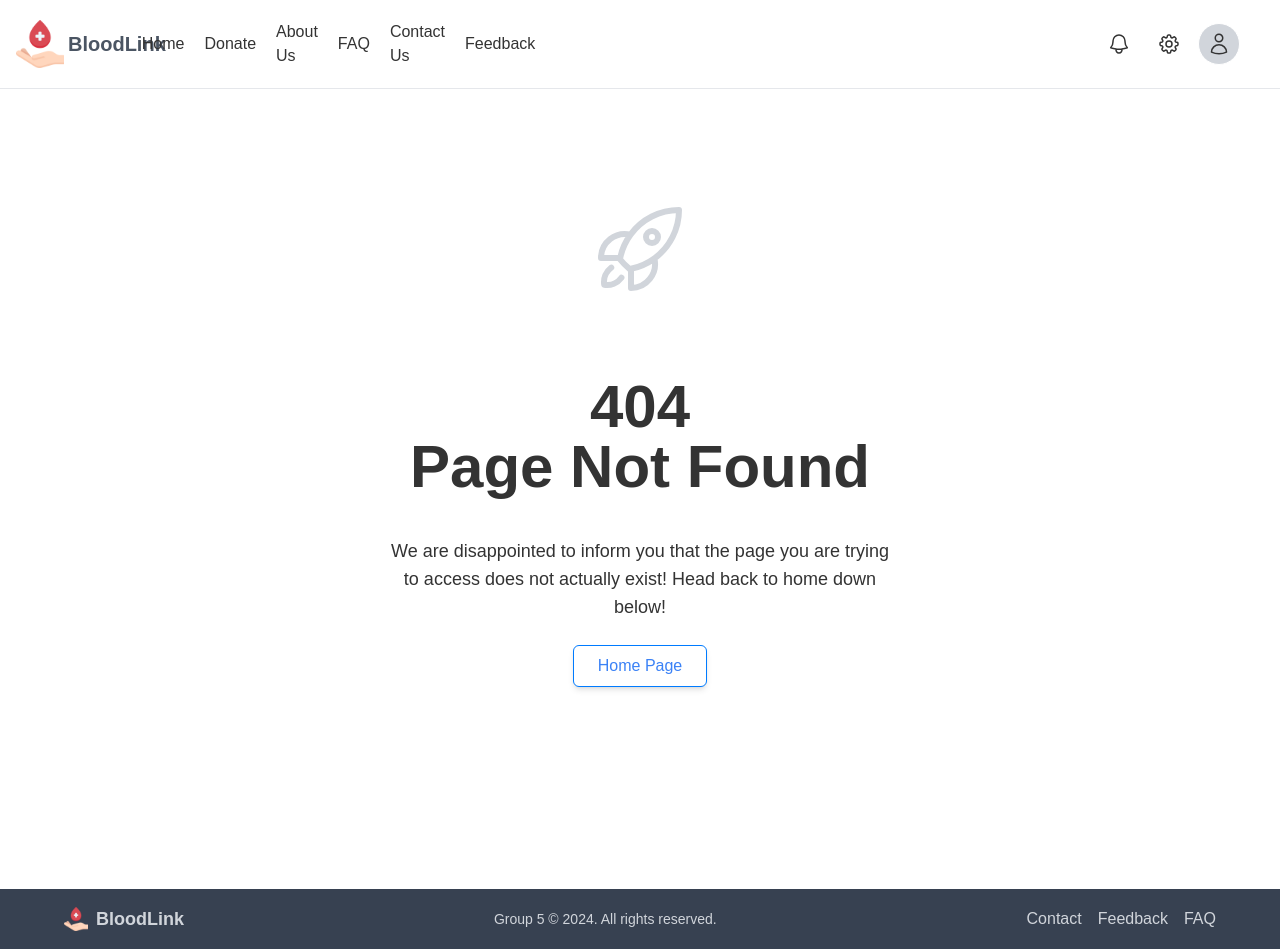
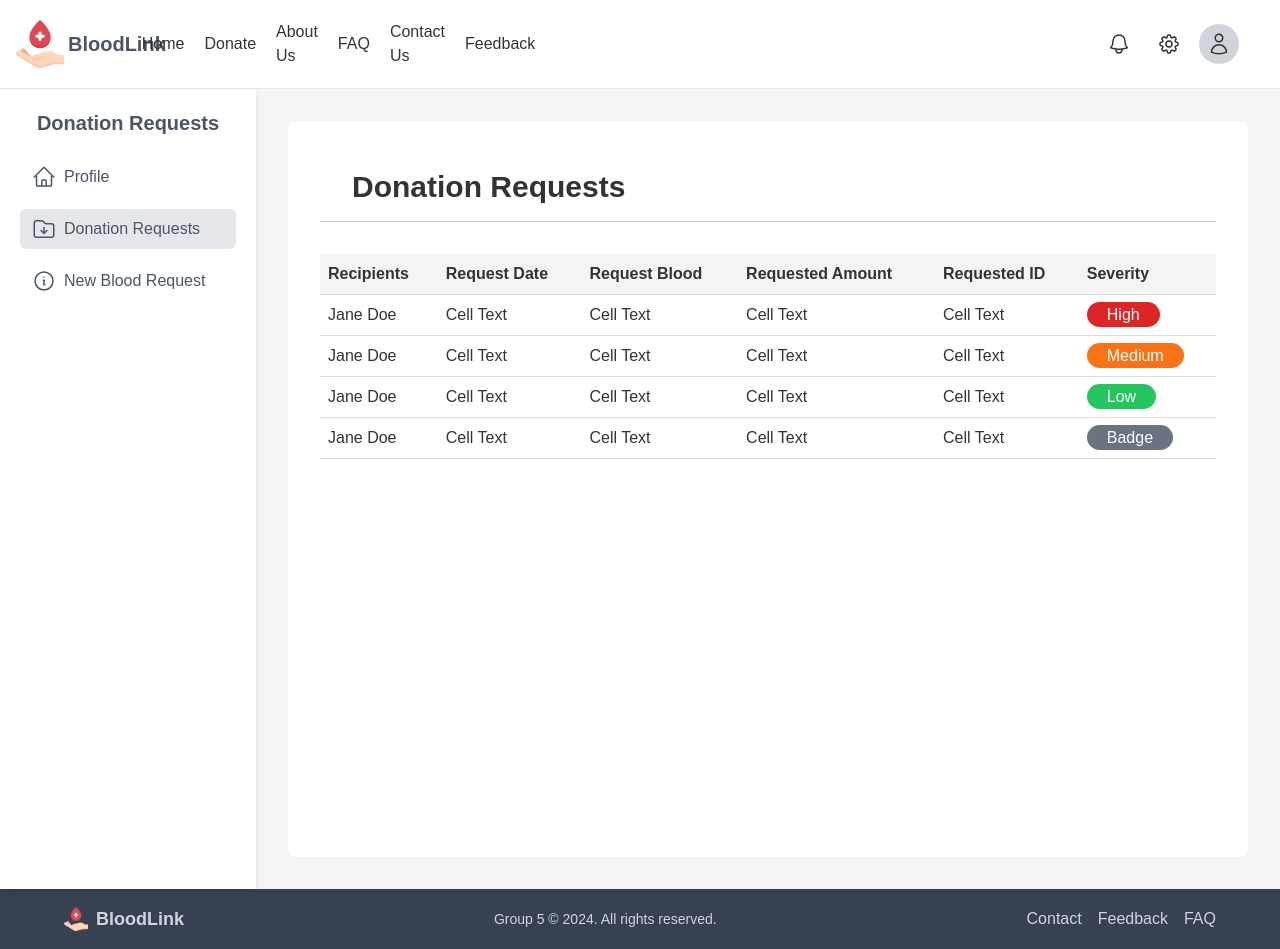
Before and after one commit to Razorback360/SWE363-Project, a React (Vite) app in the folder client/: page /profile/donationsRequests in a window 1280 px wide. Built offline with nearby package versions, Linux system fonts and the light colour scheme.

Commit message:
hospital profile

```diff
--- /dev/null
+++ b/client/src/components/HospitalProfileSidebar.tsx
@@ -0,0 +1,59 @@
+import {
+    FolderArrowDownIcon,
+    HomeIcon,
+    InformationCircleIcon,
+  } from '@heroicons/react/24/outline';
+  import { useLocation } from 'react-router-dom';
+
+  import { cn } from '../utils/cn';
+
+  const HospitalProfileSidebar = () => {
+    const location = useLocation();
+    return (
+      <nav className="md:w-auto w-full">
+        <ul className="space-y-3">
+          <li>
+            <a
+              className={cn(
+                location.pathname == '/profile/hospital' ? 'bg-gray-200' : '',
+                'w-full text-left py-2 px-3 text-gray-600 rounded-md hover:bg-gray-200 flex flex-row hover:cursor-pointer',
+              )}
+              href="/profile/hospital"
+            >
+              <HomeIcon width={24} height={24} className="mr-2" /> Profile
+            </a>
+          </li>
+          <li>
+            <a
+              className={cn(
+                location.pathname == '/profile/donationsRequests'
+                  ? 'bg-gray-200 hover:cursor-default'
+                  : '',
+                'w-full text-left py-2 px-3 text-gray-600 rounded-md hover:bg-gray-200 flex flex-row hover:cursor-pointer',
+              )}
+              href="/profile/donationsRequests"
+            >
+              <FolderArrowDownIcon width={24} height={24} className="mr-2" />{' '}
+            Donation Requests
+            </a>
+          </li>
+          <li>
+            <a
+              className={cn(
+                location.pathname == '/profile/hospital'
+                  ? 'bg-gray-200 hover:cursor-default'
+                  : '',
+                'w-full text-left py-2 px-3 text-gray-600 rounded-md hover:bg-gray-200 flex flex-row hover:cursor-pointer',
+              )}
+              href="../request"
+            >
+              <InformationCircleIcon width={24} height={24} className="mr-2" />{' '}
+              New Blood Request
+            </a>
+          </li>
+        </ul>
+      </nav>
+    );
+  };
+
+  export default HospitalProfileSidebar;
--- /dev/null
+++ b/client/src/pages/profile/donationsRequests.tsx
@@ -0,0 +1,87 @@
+import { ArrowLeftIcon } from '@heroicons/react/24/outline';
+
+import Badge from '../../components/Badge';
+import HospitalProfileSidebar from '../../components/HospitalProfileSidebar';
+import './donation.css';
+
+export default function Donations() {
+  return (
+    <div className="flex min-h-screen bg-gray-100">
+      <aside className="w-1/5 bg-white p-5 shadow-md md:flex flex-col hidden">
+        <div className="text-gray-600 mb-5">
+          <h1 className="text-xl font-bold">Donation Requests</h1>
+        </div>
+        <HospitalProfileSidebar />
+      </aside>
+      <main className="flex-1 p-8 bg-white m-8 rounded-lg overflow-hidden">
+        <header className="flex justify-between items-center border-b pb-4 mb-8">
+          <h2 className="text-3xl font-bold md:flex hidden">
+          Donation Requests
+          </h2>
+          <h2 className="text-3xl font-bold md:hidden flex text-center items-center justify-center">
+            <a href="/profile/mobile">
+              <ArrowLeftIcon width={24} height={24} className="mr-5" />
+            </a>
+            Donation Requests
+          </h2>
+        </header>
+        <section className="flex items-center mb-8 overflow-x-auto">
+          <table className="table-auto">
+            <thead>
+              <tr>
+                <th>Recipients</th>
+                <th>Request Date</th>
+                <th>Request Blood</th>
+                <th>Requested Amount</th>
+                <th>Requested ID</th>
+                <th>Severity</th>
+              </tr>
+            </thead>
+            <tbody>
+              <tr>
+                <td>Jane Doe</td>
+                <td>Cell Text</td>
+                <td>Cell Text</td>
+                <td>Cell Text</td>
+                <td>Cell Text</td>
+                <td>
+                  <Badge badgeType="high">High</Badge>
+                </td>
+              </tr>
+              <tr>
+                <td>Jane Doe</td>
+                <td>Cell Text</td>
+                <td>Cell Text</td>
+                <td>Cell Text</td>
+                <td>Cell Text</td>
+                <td>
+                  <Badge badgeType="medium">Medium</Badge>
+                </td>
+              </tr>
+              <tr>
+                <td>Jane Doe</td>
+                <td>Cell Text</td>
+                <td>Cell Text</td>
+                <td>Cell Text</td>
+                <td>Cell Text</td>
+                <td>
+                  <Badge badgeType="low">Low</Badge>
+                </td>
+              </tr>
+              <tr>
+                <td>Jane Doe</td>
+                <td>Cell Text</td>
+                <td>Cell Text</td>
+                <td>Cell Text</td>
+                <td>Cell Text</td>
+                <td>
+                  <Badge>Badge</Badge>
+                </td>
+              </tr>
+            </tbody>
+          </table>
+        </section>
+      </main>
+    </div>
+  );
+}
--- /dev/null
+++ b/client/src/pages/profile/hospital/index.tsx
@@ -0,0 +1,80 @@
+import {
+    ArrowLeftIcon,
+    EyeSlashIcon,
+    UserIcon,
+  } from '@heroicons/react/24/outline';
+
+  import Button from '../../../components/Button';
+  import HospitalProfileSidebar from '../../../components/HospitalProfileSidebar';
+
+  export default function Profile() {
+    return (
+      <div className="flex min-h-screen bg-gray-100">
+        <aside className="w-1/5 bg-white p-5 shadow-md md:flex flex-col hidden">
+          <div className="text-gray-600 mb-5">
+            <h1 className="text-xl font-bold">Profile</h1>
+          </div>
+          <HospitalProfileSidebar />
+        </aside>
+        <main className="flex-1 p-8 bg-white m-8 rounded-lg">
+          <header className="flex justify-between items-center border-b pb-4 mb-8">
+            <h2 className="text-3xl font-bold md:flex hidden">Profile Details</h2>
+            <h2 className="text-3xl font-bold md:hidden flex text-center items-center justify-center">
+              <a href="/profile/mobile">
+                <ArrowLeftIcon width={24} height={24} className="mr-5" />
+              </a>
+              Profile Details
+            </h2>
+          </header>
+          <section className="flex items-center mb-8 ">
+            <div className="md:w-32 md:h-32 w-19 h-19 bg-gray-200 rounded-full flex items-center justify-center ">
+              <span className="text-gray-400 text-4xl">
+                <UserIcon width={60} height={60} />
+              </span>
+            </div>
+            <div className="ml-6">
+              <Button className="block mb-2 text-blue-600 border border-blue-600 px-4 py-2 rounded-lg bg-white hover:bg-blue-600 hover:text-white">
+                Upload Photo
+              </Button>
+              <button className="block text-red-500">Remove</button>
+            </div>
+            <div className="ml-10 text-gray-500">
+              <p>Image requirements:</p>
+              <ul className="list-disc ml-5 space-y-1">
+                <li>Min. 400 x 400px</li>
+                <li>Max. 2MB</li>
+                <li>Your ugly face or company logo</li>
+              </ul>
+            </div>
+          </section>
+          <section>
+            <h3 className="text-xl font-semibold mb-4">User Details</h3>
+            <form className="">
+              <div>
+                <label className="text-gray-600">Name</label>
+                <input
+                  type="text"
+                  placeholder="AslanHolder"
+                  className="w-full px-4 py-2 border border-gray-300 rounded-md focus:outline-none focus:border-blue-500"
+                  pattern="^[A-Za-z]+$"
+                  title="First name must be alphabetic letters only."
+                />
+              </div>
+              <div className="col-span-2">
+                <label className="text-gray-600">Email Address</label>
+                <input
+                  type="email"
+                  placeholder="AslanHolder"
+                  className="w-full px-4 py-2 border border-gray-300 rounded-md focus:outline-none focus:border-blue-500"
+                  title="Email must be in the following example format: janedoe12@outlook.com"
+                />
+              </div>
+              <Button type="submit" className="hover:cursor-not-allowed">
+                Save
+              </Button>
+            </form>
+          </section>
+        </main>
+      </div>
+    );
+  }
--- a/client/src/pages/request/index.tsx
+++ b/client/src/pages/request/index.tsx
@@ -1,25 +1,22 @@
 import React, { useEffect, useState } from 'react';
-
+import { ArrowLeftIcon } from '@heroicons/react/24/outline';
 import Alert from '../../components/Alert';
-import { requestBlood } from '../../utils/requestAPI';
 import './hospitalRequest.css';
-import './hospitalRequest.css';
+import HospitalProfileSidebar from '../../components/HospitalProfileSidebar';
 
 interface HospitalRequestPageProps {
   hospitalId: string | null; // Allow for null to validate
 }
 
-const HospitalRequestPage: React.FC<HospitalRequestPageProps> = ({
-  hospitalId,
-}) => {
+
+const HospitalRequestPage: React.FC<HospitalRequestPageProps> = ({ hospitalId }) => {
   const [formData, setFormData] = useState({
     bloodType: '',
     quantity: '',
     urgency: '',
   });
-  const [alert, setAlert] = useState({ message: '', alertType: '' }); // Updated state for managing alerts
+  const [alert, setAlert] = useState({ message: '', alertType: '' });
 
-  // Validate hospitalId on component mount
   useEffect(() => {
     if (!hospitalId) {
       setAlert({
@@ -41,8 +38,8 @@ const HospitalRequestPage: React.FC<HospitalRequestPageProps> = ({
     }
 
     try {
-      // Use the imported requestBlood function
-      const response = await requestBlood({ hospitalId, ...formData });
+      // Simulating API call response
+      const response = true; // Replace with actual API logic
 
       if (response) {
         setAlert({
@@ -66,16 +63,39 @@ const HospitalRequestPage: React.FC<HospitalRequestPageProps> = ({
   };
 
   const handleCloseAlert = () => {
-    setAlert({ message: '', alertType: '' }); // Clear the alert when closed
+    setAlert({ message: '', alertType: '' });
   };
 
   return (
-    <div className="hospital-request-container">
+    <div className="flex min-h-screen bg-gray-100">
+      <aside className="w-1/5 bg-white p-5 shadow-md md:flex flex-col hidden">
+        <div className="text-gray-600 mb-5">
+          <h1 className="text-xl font-bold">Hospital Request</h1>
+        </div>
+        <HospitalProfileSidebar />
+      </aside>
+      <main className="flex-1 p-8 bg-white m-8 rounded-lg overflow-hidden">
+        <header className="flex justify-between items-center border-b pb-4 mb-8">
+          <h2 className="text-3xl font-bold md:flex hidden">Request Blood</h2>
+          <h2 className="text-3xl font-bold md:hidden flex text-center items-center justify-center">
+            <a href="/dashboard">
+              <ArrowLeftIcon width={24} height={24} className="mr-5" />
+            </a>
+            Request Blood
+          </h2>
+        </header>
+
         {alert.message && (
           <Alert message={alert.message} onClose={handleCloseAlert} />
         )}
-      <form className="hospital-request-form" onSubmit={handleSubmit}>
+
+        <form className="space-y-6" onSubmit={handleSubmit}>
+          <div className="flex flex-col space-y-2">
+            <label htmlFor="bloodType" className="font-semibold">
+              Blood Type
+            </label>
             <select
+              id="bloodType"
               className="hospital-request-input"
               value={formData.bloodType}
               onChange={(e) =>
@@ -93,10 +113,17 @@ const HospitalRequestPage: React.FC<HospitalRequestPageProps> = ({
               <option value="O+">O+</option>
               <option value="O-">O-</option>
             </select>
+          </div>
+
+          <div className="flex flex-col space-y-2">
+            <label htmlFor="quantity" className="font-semibold">
+              Quantity (units)
+            </label>
             <input
+              id="quantity"
               className="hospital-request-input"
               type="number"
-          placeholder="Quantity (units)"
+              placeholder="Enter quantity"
               value={formData.quantity}
               onChange={(e) =>
                 setFormData({ ...formData, quantity: e.target.value })
@@ -104,7 +131,14 @@ const HospitalRequestPage: React.FC<HospitalRequestPageProps> = ({
               min="1"
               required
             />
+          </div>
+
+          <div className="flex flex-col space-y-2">
+            <label htmlFor="urgency" className="font-semibold">
+              Urgency Level
+            </label>
             <select
+              id="urgency"
               className="hospital-request-input"
               value={formData.urgency}
               onChange={(e) =>
@@ -117,10 +151,16 @@ const HospitalRequestPage: React.FC<HospitalRequestPageProps> = ({
               <option value="Medium">Medium</option>
               <option value="High">High</option>
             </select>
-        <button className="hospital-request-button" type="submit">
+          </div>
+
+          <button
+            type="submit"
+            className="hospital-request-button bg-blue-600 text-white py-2 px-4 rounded-lg hover:bg-blue-700"
+          >
             Submit Request
           </button>
         </form>
+      </main>
     </div>
   );
 };
```
Lines whose indentation alone changed are shown as unchanged.
